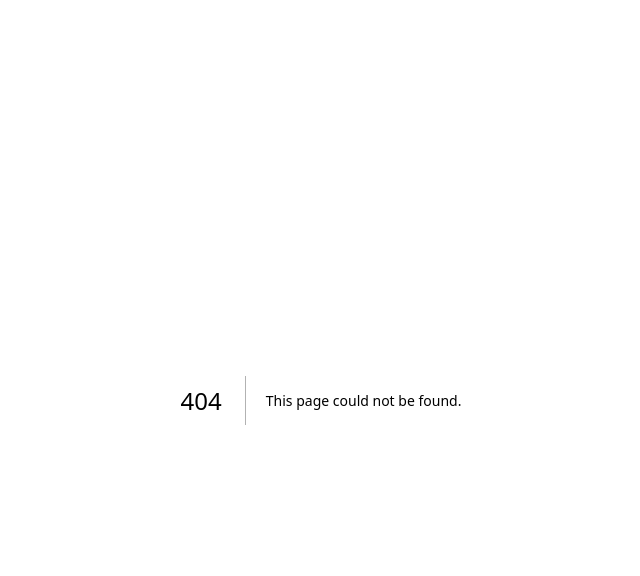
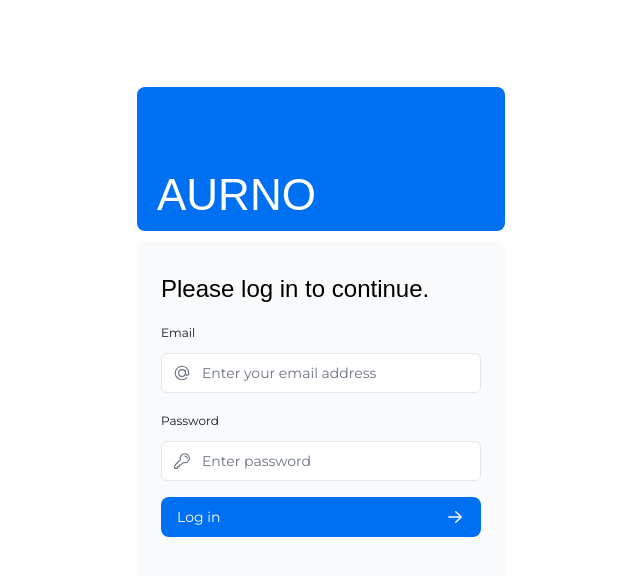
Before and after one commit to ar-rony/next-dashboard, a Next.js app: page /login in a window 1280 px wide. Before the commit this address had no page. Shown: the top 576 px of the page, without its empty margins (319-959 px from the left). Built offline with nearby package versions, Linux system fonts and the light colour scheme; a web font is replaced by a local one.

Commit message:
Completed Login Page and Authentication

```diff
--- a/app/lib/actions.ts
+++ b/app/lib/actions.ts
@@ -4,6 +4,8 @@
 import { sql } from '@vercel/postgres';
 import { revalidatePath } from 'next/cache';
 import { redirect } from 'next/navigation';
+import { signIn } from '@/auth';
+import { AuthError } from 'next-auth';
 
 const FormSchema = z.object({
   id: z.string(),
@@ -81,12 +83,12 @@
   try {
     await sql `UPDATE Invoices SET customer_id = ${customerId}, amount = ${amountInCents}, status = ${status} WHERE id = ${id}`;
   } catch (error) {
-    return { message: 'Database Error: Failed to update invoice'}
-  }
+    return { message: 'Database Error: Failed to update invoice'};
+  };
   revalidatePath('/dashboard/invoices');
   redirect('/dashboard/invoices');
 }
-export async function deleteInvoice(id: string) {
+export const deleteInvoice = async (id: string) => {
 
   try {
     await sql`DELETE FROM invoices WHERE id = ${id}`;
@@ -95,3 +97,19 @@
   }
   revalidatePath('/dashboard/invoices');
 }
+
+export const authenticate = async (prevState: string | undefined, formData: FormData,) => {
+  try {
+    await signIn('credentials', formData);
+  } catch (error) {
+    if(error instanceof AuthError ){
+      switch (error.type) {
+        case 'CredentialsSignin':
+          return 'Invalid Credentials.';
+        default:
+          return 'Someting went wrong.';
+      }
+    }
+    throw error;
+  }
+}
--- /dev/null
+++ b/app/login/page.tsx
@@ -0,0 +1,19 @@
+import AurnoLogo from "@/app/ui/aurno-logo";
+import LoginForm from '@/app/ui/login-form';
+
+const LoginPage = () => {
+  return (
+   <main className="flex items-center justify-center md:h-screen">
+      <div className="relative mx-auto flex w-full max-w-[400px] flex-col space-y-2.5 p-4 md:-mt-32">
+        <div className="flex h-20 w-full items-end rounded-lg bg-blue-500 p-3 md:h-36">
+          <div className="w-32 text-white md:w-36">
+            <AurnoLogo />
+          </div>
+        </div>
+        <LoginForm />
+      </div>
+    </main>
+  )
+}
+
+export default LoginPage
--- a/app/page.tsx
+++ b/app/page.tsx
@@ -20,7 +20,7 @@
             , brought to you by Vercel.
           </p>
           <Link
-            href="/dashboard"
+            href="/login"
             className="flex items-center gap-5 self-start rounded-lg bg-blue-500 px-6 py-3 text-sm font-medium text-white transition-colors hover:bg-blue-400 md:text-base"
           >
             <span>Log in</span> <ArrowRightIcon className="w-5 md:w-6" />
--- a/app/ui/dashboard/sidenav.tsx
+++ b/app/ui/dashboard/sidenav.tsx
@@ -2,6 +2,7 @@
 import NavLinks from '@/app/ui/dashboard/nav-links';
 import AurnoLogo from '@/app/ui/aurno-logo';
 import { PowerIcon } from '@heroicons/react/24/outline';
+import { signOut } from '@/auth';
 
 export default function SideNav() {
   return (
@@ -17,7 +18,10 @@
       <div className="flex grow flex-row justify-between space-x-2 md:flex-col md:space-x-0 md:space-y-2">
         <NavLinks />
         <div className="hidden h-auto w-full grow rounded-md bg-gray-50 md:block"></div>
-        <form>
+        <form action={async () => {
+          'use server';
+          await signOut();
+        }}>
           <button className="flex h-[48px] w-full grow items-center justify-center gap-2 rounded-md bg-gray-50 p-3 text-sm font-medium hover:bg-sky-100 hover:text-blue-600 md:flex-none md:justify-start md:p-2 md:px-3">
             <PowerIcon className="w-6" />
             <div className="hidden md:block">Sign Out</div>
--- a/app/ui/login-form.tsx
+++ b/app/ui/login-form.tsx
@@ -1,3 +1,5 @@
+'use client';
+
 import { lusitana } from '@/app/ui/fonts';
 import {
   AtSymbolIcon,
@@ -6,10 +8,17 @@
 } from '@heroicons/react/24/outline';
 import { ArrowRightIcon } from '@heroicons/react/20/solid';
 import { Button } from './button';
+import { useActionState } from 'react';
+import { authenticate } from '../lib/actions';
+export default function LoginForm() {
 
-export default function LoginForm() {
+  const [errorMessage, formAction, isPending ] = useActionState(
+    authenticate,
+    undefined,
+  );
+
   return (
-    <form className="space-y-3">
+    <form action={formAction} className="space-y-3">
       <div className="flex-1 rounded-lg bg-gray-50 px-6 pb-4 pt-8">
         <h1 className={`${lusitana.className} mb-3 text-2xl`}>
           Please log in to continue.
@@ -55,11 +64,20 @@
             </div>
           </div>
         </div>
-        <Button className="mt-4 w-full">
+        <Button className="mt-4 w-full" aria-disabled={isPending}>
           Log in <ArrowRightIcon className="ml-auto h-5 w-5 text-gray-50" />
         </Button>
-        <div className="flex h-8 items-end space-x-1">
-          {/* Add form errors here */}
+        <div
+          className="flex h-8 items-end space-x-1"
+          aria-live="polite"
+          aria-atomic="true"
+        >
+        {errorMessage && (
+            <>
+              <ExclamationCircleIcon className="h-5 w-5 text-red-500" />
+              <p className="text-sm text-red-500">{errorMessage}</p>
+            </>
+          )}
         </div>
       </div>
     </form>
--- /dev/null
+++ b/auth.config.ts
@@ -0,0 +1,22 @@
+import type { NextAuthConfig } from "next-auth";
+
+export const authConfig = {
+    pages: {
+        signIn: '/login',
+    },
+    callbacks: {
+        authorized( { auth, request: { nextUrl}}){
+            const isLoggedIn = !!auth?.user;
+            const isOnDashboard = nextUrl.pathname.startsWith('/dashboard');
+
+            if (isOnDashboard) {
+                if (isLoggedIn) return true;
+            } else if (isLoggedIn){
+                return Response.redirect(new URL('/dashboard', nextUrl))
+            }
+
+            return true;
+        },
+    },
+    providers: [], // Add providers with an empty array for now
+} satisfies NextAuthConfig;
--- /dev/null
+++ b/auth.ts
@@ -0,0 +1,37 @@
+import NextAuth from "next-auth";
+import { authConfig } from "./auth.config";
+import Credentials from "next-auth/providers/credentials";
+import { z } from 'zod';
+
+import { sql } from '@vercel/postgres';
+import type { User } from '@/app/lib/definitions';
+import bcrypt from 'bcrypt';
+
+async function getUser(email: string): Promise<User | undefined> {
+    try {
+        const user = await sql<User>  `SELECT * FROM users WHERE email=${email}`;
+        return user.rows[0];
+    } catch (error) {
+        console.error('Failed to fetch user', error);
+        throw new Error('Failed to fetch error');
+    }
+}
+
+export const { auth, signIn, signOut } = NextAuth({
+    ...authConfig,
+    providers: [Credentials({
+        async authorize(credentials){
+            const parsedCredentials = z.object({email:z.string().email(), password: z.string().min(6)}).safeParse(credentials);
+
+            if(parsedCredentials.success){
+                const { email, password } = parsedCredentials.data;
+                const user = await getUser(email);
+                if(!user) return null;
+                const passwordMatch = await bcrypt.compare(password, user.password);
+                if (passwordMatch) return user;
+            }
+
+            return null;
+        },
+    })],
+});
```
Also changed, not shown: middleware.ts (added, +8 -0 lines), 1 other file (tests, documents, lock files or other folders).
